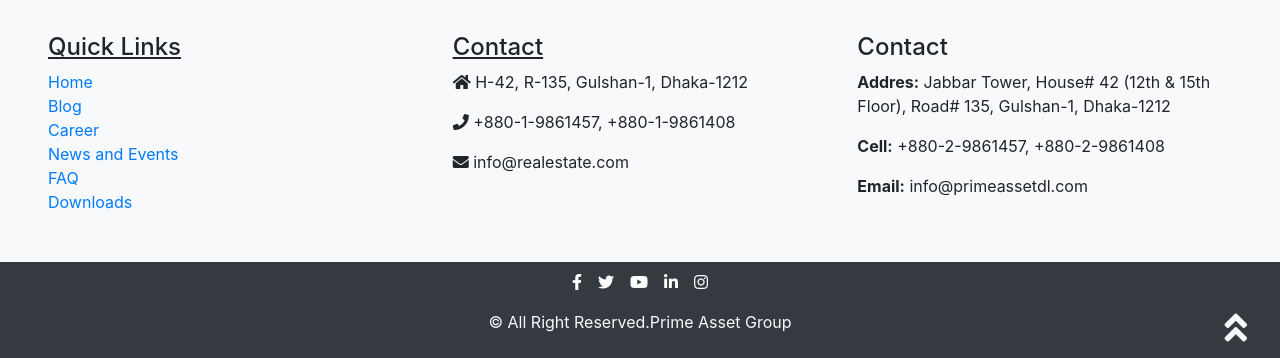
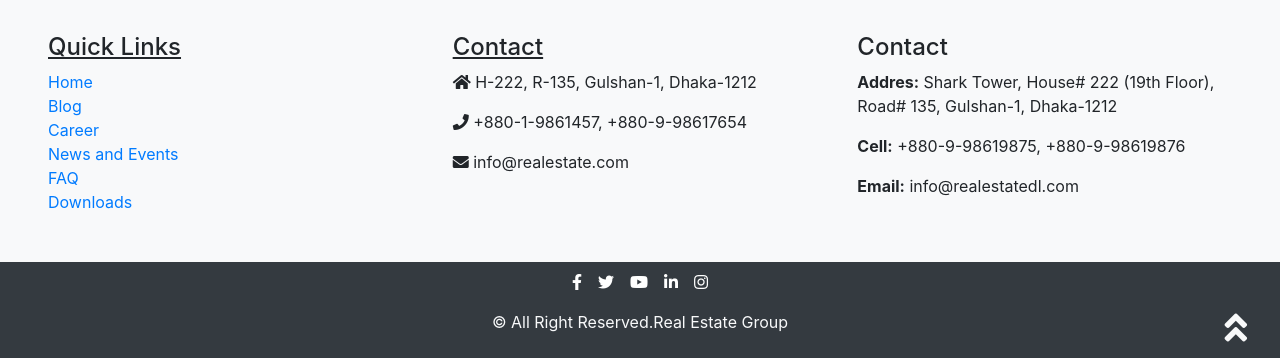
Before and after one commit to mtowhidhossain/realEstate, a plain HTML site: page index.html in a window 1280 px wide. Shown: the part 4215-4573 px from the top of the page. Drawn offline with nearby package versions, Linux system fonts and the light colour scheme; a script that the page names is missing.

Commit message:
Update index.html

```diff
--- a/index.html
+++ b/index.html
@@ -266,16 +266,16 @@
 
             <div class="col-sm-4 text-left">
                     <h4> <u> Contact </u>  </h4>
-                    <p> <i class="fas fa-home"></i> H-42, R-135, Gulshan-1, Dhaka-1212</p>
-                    <p> <i class="fas fa-phone"></i> +880-1-9861457, +880-1-9861408</p>
+                    <p> <i class="fas fa-home"></i> H-222, R-135, Gulshan-1, Dhaka-1212</p>
+                    <p> <i class="fas fa-phone"></i> +880-1-9861457, +880-9-98617654</p>
                     <p> <i class="fas fa-envelope"></i> info@realestate.com</p>
             </div>
 
             <div class="col-sm-4 text-left">
                 <h4> Contact </h4>
-                <p><b>Addres:</b> Jabbar Tower, House# 42 (12th & 15th Floor), Road# 135, Gulshan-1, Dhaka-1212</p>
-                <p><b>Cell:</b> +880-2-9861457, +880-2-9861408</p>
-                <p><b>Email:</b> info@primeassetdl.com</p>
+                <p><b>Addres:</b> Shark Tower, House# 222 (19th Floor), Road# 135, Gulshan-1, Dhaka-1212</p>
+                <p><b>Cell:</b> +880-9-98619875, +880-9-98619876</p>
+                <p><b>Email:</b> info@realestatedl.com</p>
             </div>
         </div>
 
@@ -292,7 +292,7 @@
         <div class="row bg-dark py-2 text-light">
             <div class="col-sm-4"></div>
             <div class="d-flex justify-content-center col-sm-4">
-                <p>© All Right Reserved.Prime Asset Group</p>
+                <p>© All Right Reserved.Real Estate Group</p>
             </div>
             <div class="d-flex justify-content-end col-sm-4 pr-5">
                 <a href="#home">
```
